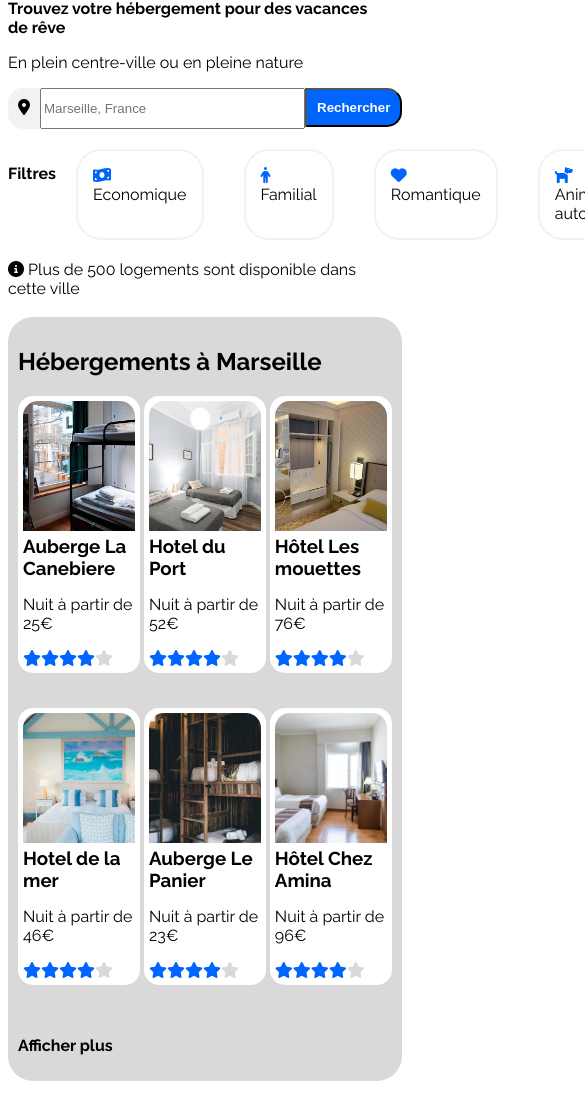
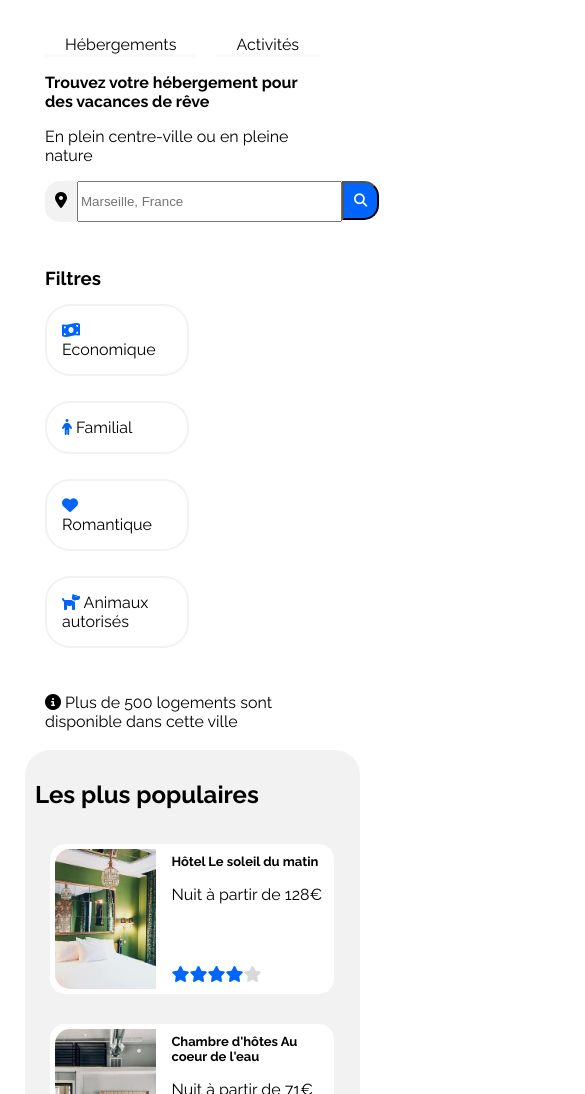
Before and after one commit to JohnYakou/booki, a plain HTML site: page index.html in a window 390 px wide. Shown: the part 60-1154 px from the top of the page, 585 px wide, since content can reach past the window. Drawn offline with Linux system fonts and the light colour scheme.

Commit message:
15/01/2023 - 13h22

```diff
--- a/css/style.css
+++ b/css/style.css
@@ -2,10 +2,12 @@
 
 body{
     font-family: raleway;
+    margin: 0;
 }
 
 h3{
     margin: 0;
+    font-weight: bold;
 }
 
 .container{
@@ -13,34 +15,52 @@ h3{
     max-width: 1400px;
 }
 
+.bold{
+    font-weight: bold;
+}
+
 /* Header - Ligne 1 */
 .booki{
     display: flex;
-    justify-content: left;
+    justify-content: space-between;
+    align-items: center;
 }
 
-.hebergAct{
-    display: flex;
-    justify-content: right;
+#bookiLogo{
+    width: 30%;
 }
 
-.hebergements{
-    margin-right: 4rem;
+.navbar{
+    display: flex;
+    justify-content: space-between;
 }
 
-.hebergAct a{
+.navbar a{
     text-decoration: none;
     color: black;
 }
 
-.hebergAct a:hover{
-    color: lightcyan;
-    border-top: 3px solid lightcyan;
+.navbarLiens{
+    padding: 40px 20px 0 20px;
+    margin-right: 20px;
+    border-top: 3px solid transparent;
+}
+
+.navbarLiens:hover{
+    color: #0065FC;
+    border-top: 3px solid #0065FC;
+}
+
+.navbarLiens a:hover{
+    color: #0065FC;
 }
 
 /* Header- Ligne 3 */
-.form{
+.filtresBar{
     border-radius: 25px;
+    margin-right: 15px;
+    padding: 15px;
+    border: #f2f2f2 2px solid;
 }
 
 #barreRecherche{
@@ -57,7 +77,7 @@ h3{
     height: 35px;
 }
 
-#buttonRechercher{
+#buttonRechercher, #buttonLoupe{
     background: #0065fc;
     color: white;
     border-radius: 0 15px 15px 0;
@@ -65,28 +85,27 @@ h3{
     font-weight: bold;
 }
 
+#buttonLoupe{
+    display: none;
+}
+
 /* Header - Ligne 4 */
-.ligne4{
+.filtresContainer{
     display: flex;
     justify-content: left;
+    flex-wrap: wrap;
+    align-items: center;
+    margin: 20px 0 20px 0;
 }
 
-#filtres{
-    margin-top: 35px;
+#filtresTitre{
+    margin-right: 15px;
+    font-weight: bold;
 }
 
-.form2{
-    margin: 20px;
-    padding: 15px;
-    border: #f2f2f2 2px solid;
-}
-
-.form2:hover{
+.filtresBar:hover{
     background: #DEEBFF;
 }
-
-/* Gerer les images */
-/* Container => img => overflow:hidden (container); object-fit:cover (img) */
 
 /* HEBERGEMENT A MARSEILLE */
 #sectionContainer{
@@ -96,7 +115,7 @@ h3{
 
 #hebergementContainer{
     width: 65%;
-    background: #d9d9d9;
+    background: #f2f2f2;
     border-radius: 25px;
     padding: 10px;
 }
@@ -123,9 +142,13 @@ h3{
     width: 100%;
 }
 
+#afficherPlus{
+    font-weight: bold;
+}
+
 /* 2 - POPULAIRE */
 #populaireContainer{
-    background-color: #d9d9d9;
+    background-color: #f2f2f2;
     width: 30%;
     padding: 10px;
     border-radius: 25px;
@@ -173,10 +196,10 @@ h3{
     display: flex;
     justify-content: space-between;
     padding: 10px;
+    flex-wrap: wrap;
 }
 
 .cardActivite{
-    /* background: white; */
     width: 22%;
     box-shadow: 3px 3px 10px 5px #d9d9d9;
     border-radius: 15px;
@@ -204,7 +227,7 @@ h3{
     display: flex;
     justify-content: start;
     padding: 15px;
-    background: lightgray;
+    background: #f2f2f2;
 }
 
 .propos{
@@ -213,6 +236,10 @@ h3{
 
 /* MEDIA QUERIES TABLETTE */
 @media screen and (max-width:992px){
+    body{
+        padding: 15px 50px 0 25px;
+    }
+
     #sectionContainer{
         flex-direction: column;
     }
@@ -228,14 +255,111 @@ h3{
 
     #populaireListe{
         display: flex;
+        justify-content: space-around;
     }
 
     .populaireCard{
-        width: 25%;
+        width: 30%;
+        margin: 15px;
+        height: 50%;
+    }
+
+    .populaireCard h3{
+        font-size: 13px;
     }
 }
 
 /* MEDIA QUERIES TELEPHONE */
 @media screen and (max-width:768px){
+    header{
+        padding: 0 20px;
+    }
 
+    .booki{
+        flex-direction: column;
+    }
+
+    .bookiImage{
+        margin-top: 15px;
+        text-align: center;
+
+    }
+
+    .navbar{
+        width: 100%;
+    }
+
+    .navbarLiens{
+        width: 50%;
+        border-bottom: 3px #fafafa solid;
+        text-align: center;
+    }
+
+    .navbarLiens:hover{
+        border-bottom: 3px solid #0065FC;
+        border-top: transparent 3px solid;
+    }
+
+    #barreRecherche{
+        width: 100%;
+    }
+
+    #buttonRechercher{
+        display: none;
+    }
+
+    #buttonLoupe{
+        display: block;
+    }
+
+    #filtresTitre{
+        margin-right: 40%;
+        margin-bottom: 15px;
+        margin-top: 25px;
+    }
+
+    .filtresBar{
+        width: 40%;
+        margin-bottom: 25px;
+    }
+
+    #sectionContainer{
+        flex-direction: column-reverse;
+    }
+
+    #hebergementContainer{
+        width: 100%;
+    }
+
+    .hebergementCard{
+        width: 90%;
+    }
+
+    #populaireContainer{
+        width: 100%;
+        margin-bottom: 50px;
+    }
+
+    #populaireListe{
+        display: flex;
+        flex-direction: column;
+    }
+
+    .populaireCard{
+        width: 90%;
+        /* margin: 20px; */
+    }
+
+    .cardActivite{
+        width: 90%;
+        margin-bottom: 30px;
+    }
+
+    .activiteImg{
+        height: 140px;
+    }
+
+    #footer{
+        width: 100%;
+    }
 }
--- a/index.html
+++ b/index.html
@@ -8,27 +8,29 @@
     <!-- Lien CSS -->
     <link rel="stylesheet" href="css/style.css">
     <!-- Lien Font-Awesome -->
-    <link rel="stylesheet" href="https://cdnjs.cloudflare.com/ajax/libs/font-awesome/6.2.1/css/all.min.css" integrity="sha512-MV7K8+y+gLIBoVD59lQIYicR65iaqukzvf/nwasF0nqhPay5w/9lJmVM2hMDcnK1OnMGCdVK+iQrJ7lzPJQd1w==" crossorigin="anonymous" referrerpolicy="no-referrer" />
+    <link rel="stylesheet" href="https://cdnjs.cloudflare.com/ajax/libs/font-awesome/6.2.1/css/all.min.css" integrity="sha512-
+    MV7K8+y+gLIBoVD59lQIYicR65iaqukzvf/nwasF0nqhPay5w/9lJmVM2hMDcnK1OnMGCdVK+iQrJ7lzPJQd1w==" crossorigin="anonymous"
+    referrerpolicy="no-referrer" />
 </head>
 
 <body>
     <div class="container">
         <header>
             <!-- LIGNE 1 -->
-            <div class="partie1">
-                <div class="booki">
-                    <img src="images/logo/Booki.png" width="50rem">
+            <div class="booki">
+                <div class="bookiImage">
+                    <img id="bookiLogo" src="images/logo/Booki.png" alt="image">
                 </div>
 
-                <div class="hebergAct">
-                    <div class="hebergements"><a href="#">Hébergements</a></div>
-                    <div><a href="#">Activités</a></div>
+                <div class="navbar">
+                    <div class="navbarLiens"><a href="#">Hébergements</a></div>
+                    <div class="navbarLiens"><a href="#">Activités</a></div>
                 </div>
             </div>
 
             <!-- LIGNE 2 -->
             <div>
-                <p><strong>Trouvez votre hébergement pour des vacances de rêve</strong></p>
+                <p class="bold">Trouvez votre hébergement pour des vacances de rêve</p>
                 <p>En plein centre-ville ou en pleine nature</p>
             </div>
 
@@ -38,29 +40,32 @@
 
                 <div id="rechercheInput"><input type="text" placeholder="Marseille, France" size="30" maxlength="20"></div>
 
-                <div><button id="buttonRechercher">Rechercher</button></div>
+                <div>
+                    <button id="buttonRechercher">Rechercher</button>
+                    <button id="buttonLoupe"><i class="fa-solid fa-magnifying-glass"></i></button>
+                </div>
             </div>
 
             <!-- LIGNE 4 -->
-            <section class="ligne4">
-                <p id="filtres"><strong>Filtres</strong></p>
+            <section class="filtresContainer">
+                <h3 id="filtresTitre">Filtres</h3>
 
-                <div class="form2 form">
+                <div class="filtresBar">
                     <i class="iconeBleue fa-solid fa-money-bill-wave"></i>
                     <span>Economique</span>
                 </div>
 
-                <div class="form2 form">
+                <div class="filtresBar">
                     <i class="iconeBleue fa-solid fa-person"></i>
                     <span>Familial</span>
                 </div>
 
-                <div class="form2 form">
+                <div class="filtresBar">
                     <i class="iconeBleue fa-solid fa-heart"></i>
                     <span>Romantique</span>
                 </div>
 
-                <div class="form2 form">
+                <div class="filtresBar">
                     <i class="iconeBleue fa-solid fa-dog"></i>
                     <span>Animaux autorisés</span>
                 </div>
@@ -78,17 +83,17 @@
         <!-- CARD HEBERGEMENT -->
         <div id="sectionContainer"> <!-- flex / justify-content: space-between -->
             <section id="hebergementContainer"> <!-- width: 60% -->
-                <h2 id="hebergementTitre"><strong>Hébergements à Marseille</strong></h2>
+                <h2 id="hebergementTitre">Hébergements à Marseille</h2>
 
                 <div id="hebergementListe"> <!-- Flex justidy-content : space-between / flex-wrap / 30% -->
                     <div class="hebergementCard">
                         <div class="hebergementCardImg">
-                            <img class="imageHebergement" src="images/hebergements/aubergeLaCanebiere.jpg">
+                            <img class="imageHebergement" src="images/hebergements/aubergeLaCanebiere.jpg" alt="image">
                         </div>
 
                         <div class="hebergementCardText">
                             <div>
-                                <h3><strong>Auberge La Canebiere</strong></h3>
+                                <h3>Auberge La Canebiere</h3>
                                 <p>Nuit à partir de 25€</p>
                             </div>
 
@@ -100,12 +105,12 @@
 
                     <div class="hebergementCard">
                         <div class="hebergementCardImg">
-                            <img class="imageHebergement" src="images/hebergements/hotelDuPort.jpg">
+                            <img class="imageHebergement" src="images/hebergements/hotelDuPort.jpg" alt="image">
                         </div>
 
                         <div class="hebergementCardText">
                             <div>
-                                <h3><strong>Hotel du Port</strong></h3>
+                                <h3>Hotel du Port</h3>
                                 <p>Nuit à partir de 52€</p>
                             </div>
 
@@ -117,12 +122,12 @@
 
                     <div class="hebergementCard">
                         <div class="hebergementCardImg">
-                            <img class="imageHebergement" src="images/hebergements/hotelLesMouettes.jpg">
+                            <img class="imageHebergement" src="images/hebergements/hotelLesMouettes.jpg" alt="image">
                         </div>
 
                         <div class="hebergementCardText">
                             <div>
-                                <h3><strong>Hôtel Les mouettes</strong></h3>
+                                <h3>Hôtel Les mouettes</h3>
                                 <p>Nuit à partir de 76€</p>
                             </div>
 
@@ -134,12 +139,12 @@
 
                     <div class="hebergementCard">
                         <div class="hebergementCardImg">
-                            <img class="imageHebergement" src="images/hebergements/hotelDeLaMer.jpg">
+                            <img class="imageHebergement" src="images/hebergements/hotelDeLaMer.jpg" alt="image">
                         </div>
 
                         <div class="hebergementCardText">
                             <div>
-                                <h3><strong>Hotel de la mer</strong></h3>
+                                <h3>Hotel de la mer</h3>
                                 <p>Nuit à partir de 46€</p>
                             </div>
                             <div>
@@ -150,12 +155,12 @@
 
                     <div class="hebergementCard">
                         <div class="hebergementCardImg">
-                            <img class="imageHebergement" src="images/hebergements/aubergeLePanier.jpg">
+                            <img class="imageHebergement" src="images/hebergements/aubergeLePanier.jpg" alt="image">
                         </div>
 
                         <div class="hebergementCardText">
                             <div>
-                                <h3><strong>Auberge Le Panier</strong></h3>
+                                <h3>Auberge Le Panier</h3>
                                 <p>Nuit à partir de 23€</p>
                             </div>
 
@@ -167,12 +172,12 @@
 
                     <div class="hebergementCard">
                         <div class="hebergementCardImg">
-                            <img class="imageHebergement" src="images/hebergements/hotelChezAmina.jpg">
+                            <img class="imageHebergement" src="images/hebergements/hotelChezAmina.jpg" alt="image">
                         </div>
 
                         <div class="hebergementCardText">
                             <div>
-                                <h3><strong>Hôtel Chez Amina</strong></h3>
+                                <h3>Hôtel Chez Amina</h3>
                                 <p>Nuit à partir de 96€</p>
                             </div>
 
@@ -183,24 +188,24 @@
                     </div>
 
                     <div>
-                        <p><strong>Afficher plus</strong></p>
+                        <p id="afficherPlus">Afficher plus</p>
                     </div>
                 </div>
             </section>
 
             <!-- LES PLUS POPULAIRE -->
             <section id="populaireContainer"> <!-- width: 30% -->
-                <h2 id="populaireTitre"><strong>Les plus populaires</strong></h2>
+                <h2 id="populaireTitre">Les plus populaires</h2>
 
                 <div id="populaireListe"> <!-- Flex justidy-content : space-between / flex-wrap / 90%-->
                     <div class="populaireCard">
                         <div class="populaireCardImg">
-                            <img class="imagePopulaire" src="images/hebergements/hotelLeSoleilDuMatin.jpg">
+                            <img class="imagePopulaire" src="images/hebergements/hotelLeSoleilDuMatin.jpg" alt="image">
                         </div>
 
                         <div class="populaireCardText">
                             <div>
-                                <h3><strong>Hôtel Le soleil du matin</strong></h3>
+                                <h3>Hôtel Le soleil du matin</h3>
                                 <p>Nuit à partir de 128€</p>
                             </div>
 
@@ -212,34 +217,38 @@
 
                     <div class="populaireCard">
                         <div class="populaireCardImg">
-                            <img class="imagePopulaire" src="images/hebergements/chambreHoteCoeurEau.jpg">
+                            <img class="imagePopulaire" src="images/hebergements/chambreHoteCoeurEau.jpg" alt="image">
                         </div>
 
                         <div class="populaireCardText">
                             <div>
-                                <h3><strong>Chambre d'hôtes Au coeur de l'eau</strong></h3>
+                                <h3>Chambre d'hôtes Au coeur de l'eau</h3>
                                 <p>Nuit à partir de 71€</p>
                             </div>
 
                             <div>
-                                <i class="iconeBleue fa-solid fa-star"></i><i class="iconeBleue fa-solid fa-star"></i><i class="iconeBleue fa-solid fa-star"></i><i class="iconeBleue fa-solid fa-star"></i><i class="etoileGrise fa-solid fa-star"></i>
+                                <i class="iconeBleue fa-solid fa-star"></i><i class="iconeBleue fa-solid fa-star"></i><i
+                                class="iconeBleue fa-solid fa-star"></i><i class="iconeBleue fa-solid fa-star"></i><i class="etoileGrise
+                                fa-solid fa-star"></i>
                             </div>
                         </div>
                     </div>
 
                     <div class="populaireCard">
                         <div class="populaireCardImg">
-                            <img class="imagePopulaire" src="images/hebergements/hotelBleuEtBlanc.jpg">
+                            <img class="imagePopulaire" src="images/hebergements/hotelBleuEtBlanc.jpg" alt="image">
                         </div>
 
                         <div class="populaireCardText">
                             <div>
-                                <h3><strong>Hôtel Bleu et Blanc</strong></h3>
+                                <h3>Hôtel Bleu et Blanc</h3>
                                 <p>Nuit à partir de 68€</p>
                             </div>
 
                             <div>
-                                <i class="iconeBleue fa-solid fa-star"></i><i class="iconeBleue fa-solid fa-star"></i><i class="iconeBleue fa-solid fa-star"></i><i class="iconeBleue fa-solid fa-star"></i><i class="etoileGrise fa-solid fa-star"></i>
+                                <i class="iconeBleue fa-solid fa-star"></i><i class="iconeBleue fa-solid fa-star"></i><i
+                                class="iconeBleue fa-solid fa-star"></i><i class="iconeBleue fa-solid fa-star"></i><i class="etoileGrise
+                                fa-solid fa-star"></i>
                             </div>
                         </div>
                     </div>
@@ -251,41 +260,41 @@
 
         <!-- CARD ACTIVETES A MARSEILLE -->
         <div>
-            <h2 id="activiteTitre"><strong>Activités à Marseille</strong></h2>
+            <h2 id="activiteTitre">Activités à Marseille</h2>
 
-            <section id="activiteContainer">
+            <div id="activiteContainer">
                 <div class="cardActivite">
                     <div>
-                        <img class="activiteImg" src="images/activites/vieuxPort.jpg">
+                        <img class="activiteImg" src="images/activites/vieuxPort.jpg" alt="image">
                     </div>
 
-                    <p><strong>Vieux-Port</strong></p>
+                    <p class="bold">Vieux-Port</p>
                 </div>
 
                 <div class="cardActivite">
                     <div class="cardActiviteImg">
-                        <img class="activiteImg" src="images/activites/fortDePomegues.jpg">
+                        <img class="activiteImg" src="images/activites/fortDePomegues.jpg" alt="image">
                     </div>
 
-                    <p><strong>Fort de Pomègues</strong></p>
+                    <p class="bold">Fort de Pomègues</p>
                 </div>
 
                 <div class="cardActivite">
                     <div>
-                        <img class="activiteImg" src="images/activites/parcNationalDesCalanques.jpg">
+                        <img class="activiteImg" src="images/activites/parcNationalDesCalanques.jpg" alt="image">
                     </div>
 
-                    <p><strong>Parc national des Calanques</strong></p>
+                    <p class="bold">Parc national des Calanques</p>
                 </div>
 
                 <div class="cardActivite">
                     <div>
-                        <img class="activiteImg" src="images/activites/notreDameDeLaGarde.jpg">
+                        <img class="activiteImg" src="images/activites/notreDameDeLaGarde.jpg" alt="image">
                     </div>
 
-                    <p><strong>Notre-Dame-de-la-Garde</strong></p>
+                    <p class="bold">Notre-Dame-de-la-Garde</p>
                 </div>
-            </section>
+            </div>
         </div>
 
         <br>
@@ -294,20 +303,20 @@
         <footer>
             <div id="footer">
                 <div class="propos">
-                    <p><strong>A propos</strong></p>
+                    <p class="bold">A propos</p>
                     <p>Fonctionnement du site</p>
                     <p>Conditions générales</p>
                     <p>Données et confidentialité</p>
                 </div>
 
                 <div class="propos">
-                    <p><strong>Nos hébergements</strong></p>
+                    <p class="bold">Nos hébergements</p>
                     <p>Charte qualité</p>
                     <p>Proposer votre hôtel</p>
                 </div>
 
                 <div class="propos">
-                    <p><strong>Assistance</strong></p>
+                    <p class="bold">Assistance</p>
                     <p>Centre d'aide</p>
                     <p>Nous contacter</p>
                 </div>
```
